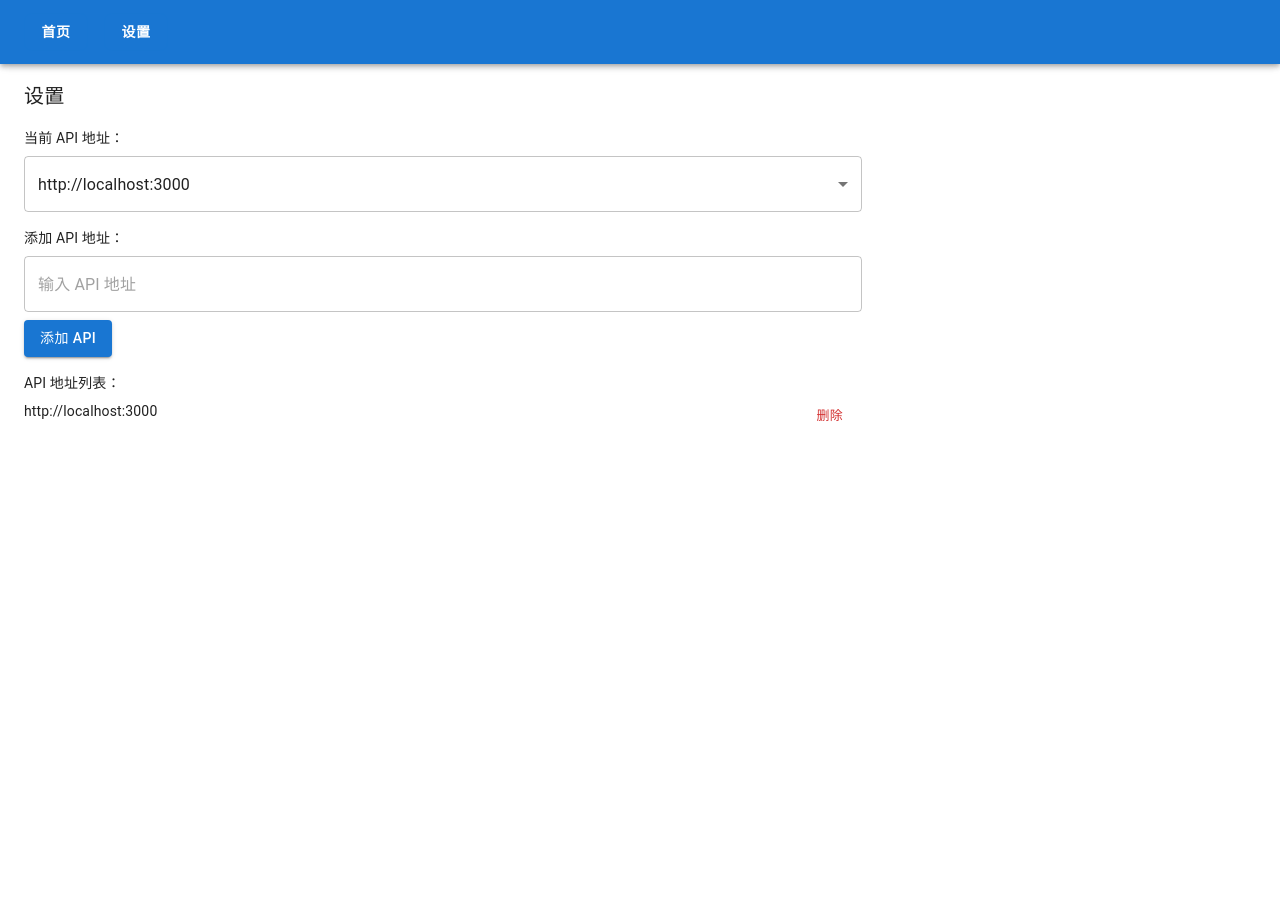
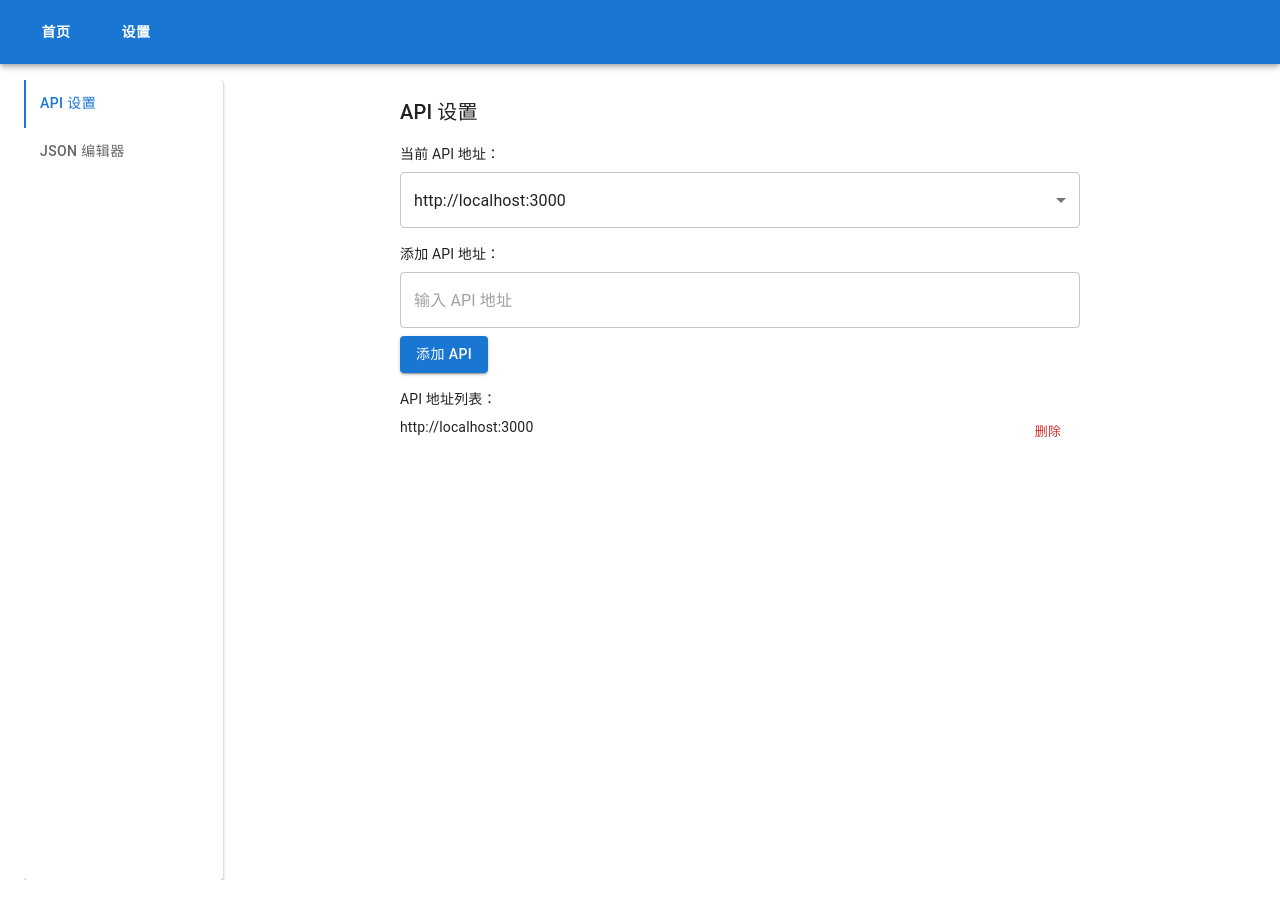
Before and after one commit to v2vv/linux-ops-script, a React (Vite) app in the folder frontend/: page / in a window 1280 px wide. Both pictures are taken after a click on the button "设置". Before the commit the page ends 800 px from the top, so only its background shows below. Built offline with nearby package versions, Linux system fonts and the light colour scheme.

Commit message:
增加了json编辑框

```diff
--- a/frontend/src/components/SettingsPage.jsx
+++ b/frontend/src/components/SettingsPage.jsx
@@ -6,27 +6,32 @@ import {
   MenuItem,
   TextField,
   Button,
+  Tabs,
+  Tab,
+  Paper,
 } from "@mui/material";
 
 const SettingsPage = ({ onUrlChange }) => {
-  // 从localStorage初始化状态
+  const [activeTab, setActiveTab] = useState(0);
   const [backendUrl, setBackendUrl] = useState(() => {
     return localStorage.getItem("backendUrl") || "http://localhost:3000";
   });
-
   const [apiList, setApiList] = useState(() => {
     const savedList = localStorage.getItem("apiList");
     return savedList ? JSON.parse(savedList) : ["http://localhost:3000"];
   });
+  const [newApi, setNewApi] = useState("");
+  // 新增JSON编辑器状态
+  const [jsonInput, setJsonInput] = useState(() => {
+    const savedJson = localStorage.getItem("jsonData");
+    return savedJson || "";
+  });
+  const [jsonError, setJsonError] = useState("");
 
-  const [newApi, setNewApi] = useState("");
-
-  // 当backendUrl变化时通知父组件
   useEffect(() => {
     onUrlChange && onUrlChange(backendUrl);
   }, [backendUrl, onUrlChange]);
 
-  // 持久化状态到localStorage
   useEffect(() => {
     localStorage.setItem("backendUrl", backendUrl);
   }, [backendUrl]);
@@ -35,35 +40,97 @@ const SettingsPage = ({ onUrlChange }) => {
     localStorage.setItem("apiList", JSON.stringify(apiList));
   }, [apiList]);
 
-  // 添加新的API地址
+  // 新增JSON保存效果
+  useEffect(() => {
+    localStorage.setItem("jsonData", jsonInput);
+  }, [jsonInput]);
+
   const handleAddApi = () => {
     if (newApi && !apiList.includes(newApi)) {
       const updatedList = [...apiList, newApi];
       setApiList(updatedList);
       setNewApi("");
 
-      // 如果是第一个API，自动设置为当前backendUrl
       if (updatedList.length === 1) {
         setBackendUrl(newApi);
       }
     }
   };
 
-  // 删除API地址
   const handleRemoveApi = (url) => {
     const updatedList = apiList.filter((api) => api !== url);
     setApiList(updatedList);
 
-    // 如果删除的是当前使用的API，则切换到列表第一个
     if (backendUrl === url) {
       const newUrl = updatedList.length > 0 ? updatedList[0] : "";
       setBackendUrl(newUrl);
     }
   };
 
+  // 新增JSON处理函数
+  const handleJsonChange = (e) => {
+    const value = e.target.value;
+    setJsonInput(value);
+    try {
+      if (value) {
+        JSON.parse(value);
+      }
+      setJsonError("");
+    } catch (error) {
+      setJsonError("无效的JSON格式");
+    }
+  };
+
+  const handleFormatJson = () => {
+    try {
+      const parsed = JSON.parse(jsonInput);
+      setJsonInput(JSON.stringify(parsed, null, 2));
+      setJsonError("");
+    } catch (error) {
+      setJsonError("格式化失败: " + error.message);
+    }
+  };
+
+  const handleTabChange = (event, newValue) => {
+    setActiveTab(newValue);
+  };
+
   return (
-    <Box sx={{ pr: "32%" }}>
-      <Typography variant="h6">设置</Typography>
+    <Box sx={{ display: "flex", height: "100vh", overflow: "hidden" }}>
+      {/* 左侧 Tab 导航栏 */}
+      <Paper
+        sx={{
+          width: 200,
+          flexShrink: 0,
+          display: "flex",
+          flexDirection: "column",
+          height: "100%",
+          borderRight: 1,
+          borderColor: "divider",
+        }}
+      >
+        <Tabs
+          orientation="vertical"
+          value={activeTab}
+          onChange={handleTabChange}
+          sx={{
+            flex: 1,
+            "& .MuiTabs-indicator": {
+              left: 0,
+              right: "auto",
+            },
+          }}
+        >
+          <Tab label="API 设置" sx={{ alignItems: "flex-start" }} />
+          <Tab label="JSON 编辑器" sx={{ alignItems: "flex-start" }} />
+        </Tabs>
+      </Paper>
+
+      {/* 右侧内容区域 */}
+      <Box sx={{ flex: 1, overflow: "auto", p: 2 }}>
+        {activeTab === 0 && (
+          <Box sx={{ maxWidth: "68%", mx: "auto" }}>
+            <Typography variant="h6">API 设置</Typography>
 
             <Typography variant="body2" sx={{ mt: 2 }}>
               当前 API 地址：
@@ -115,6 +182,55 @@ const SettingsPage = ({ onUrlChange }) => {
               </Box>
             ))}
           </Box>
+        )}
+
+        {activeTab === 1 && (
+          <Box sx={{ maxWidth: "68%", mx: "auto" }}>
+            <Typography variant="h6">JSON 编辑器</Typography>
+            <Typography variant="body1" sx={{ mt: 2 }}>
+              在此编辑JSON数据，内容会自动保存到本地存储
+            </Typography>
+
+            <TextField
+              fullWidth
+              multiline
+              minRows={10}
+              maxRows={20}
+              variant="outlined"
+              value={jsonInput}
+              onChange={handleJsonChange}
+              placeholder='输入JSON数据，例如: {"key": "value"}'
+              sx={{ mt: 2 }}
+              error={!!jsonError}
+              helperText={jsonError || " "}
+            />
+
+            <Box sx={{ display: "flex", gap: 2, mt: 2 }}>
+              <Button
+                variant="contained"
+                onClick={handleFormatJson}
+                disabled={!jsonInput}
+              >
+                格式化JSON
+              </Button>
+              <Button
+                variant="outlined"
+                onClick={() => setJsonInput("")}
+                disabled={!jsonInput}
+              >
+                清空
+              </Button>
+            </Box>
+
+            {!jsonError && jsonInput && (
+              <Typography variant="body2" color="success.main" sx={{ mt: 1 }}>
+                JSON数据有效且已保存
+              </Typography>
+            )}
+          </Box>
+        )}
+      </Box>
+    </Box>
   );
 };
 
```
Lines whose indentation alone changed are shown as unchanged.
